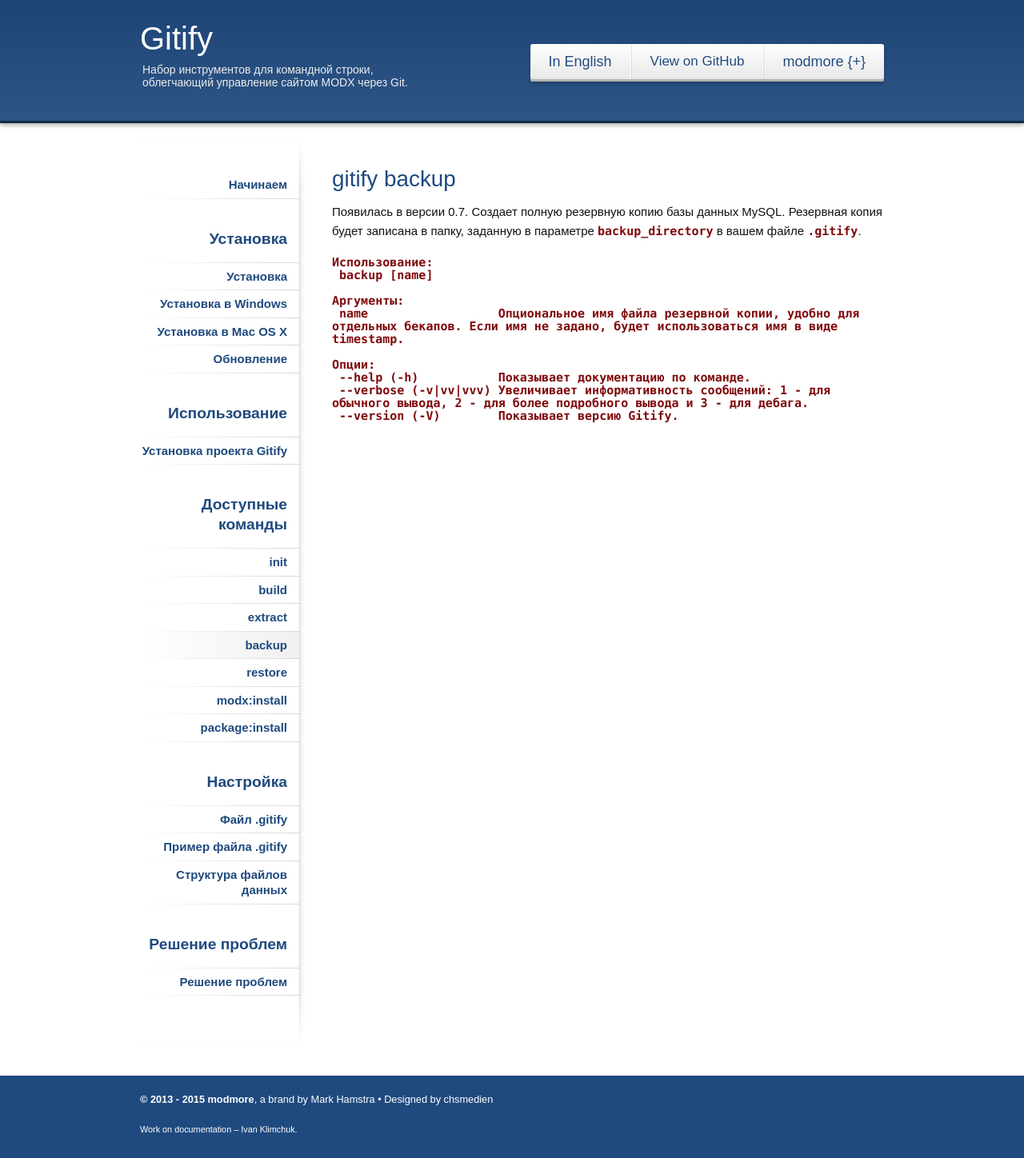
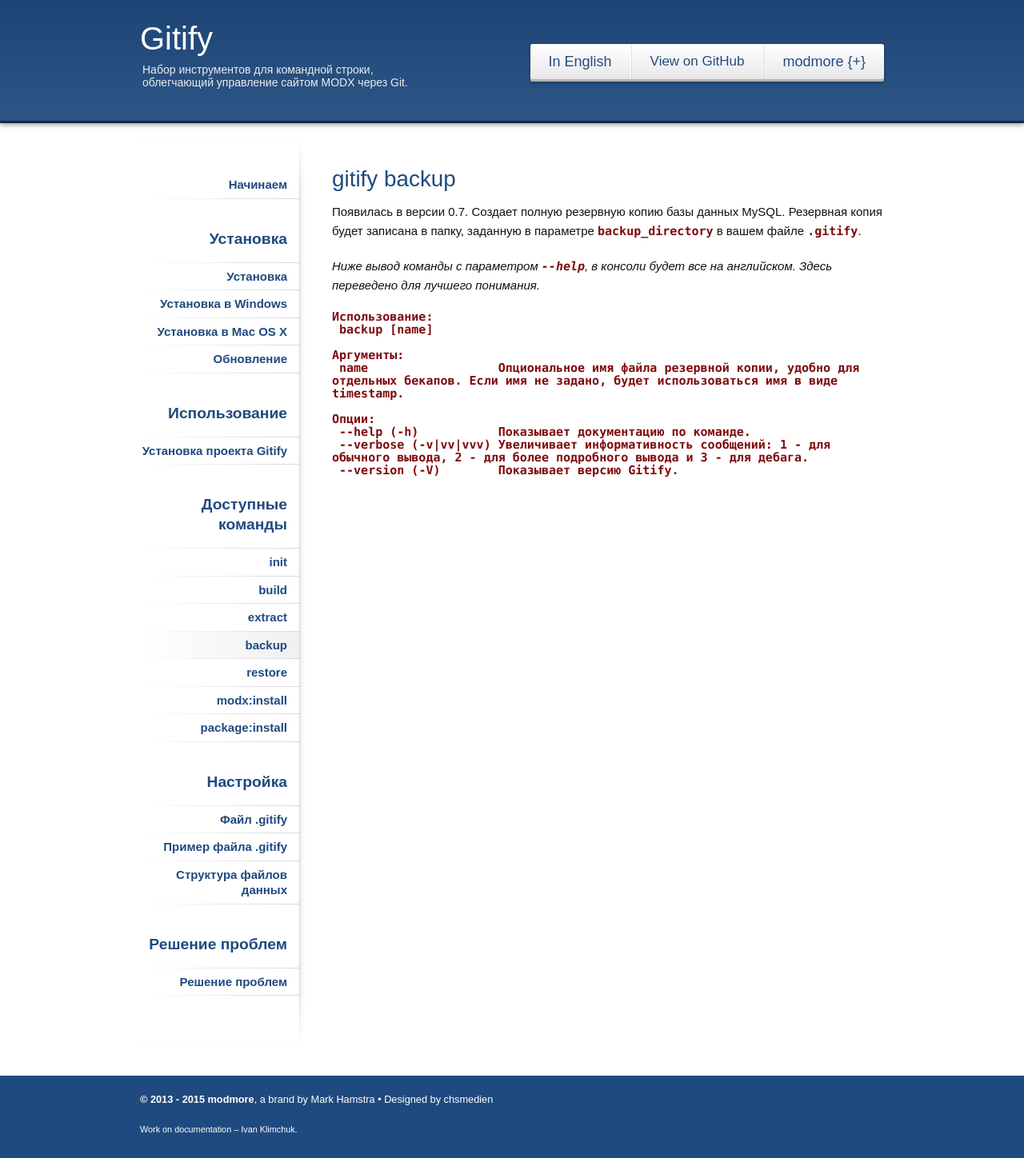
Before and after one commit to modmore/Gitify, a Jekyll site: the page built from _posts/ru/2015-07-09-backup.md, in a window 1280 px wide. Shown: the whole page at 80% size. Built offline with Jekyll 4.4.1, drawn with Linux system fonts in a browser that asks for light colours; Markdown is read by kramdown in place of the engine named in the settings.

Commit message:
Added comment

````diff
--- a/_posts/ru/2015-07-09-backup.md
+++ b/_posts/ru/2015-07-09-backup.md
@@ -9,6 +9,8 @@ order: 3
 # gitify backup
 
 Появилась в версии 0.7. Создает полную резервную копию базы данных MySQL. Резервная копия будет записана в папку, заданную в параметре `backup_directory` в вашем файле `.gitify`.
+
+_Ниже вывод команды с параметром `--help`, в консоли будет все на английском. Здесь переведено для лучшего понимания._
 
 ```bash
 Использование:
````
